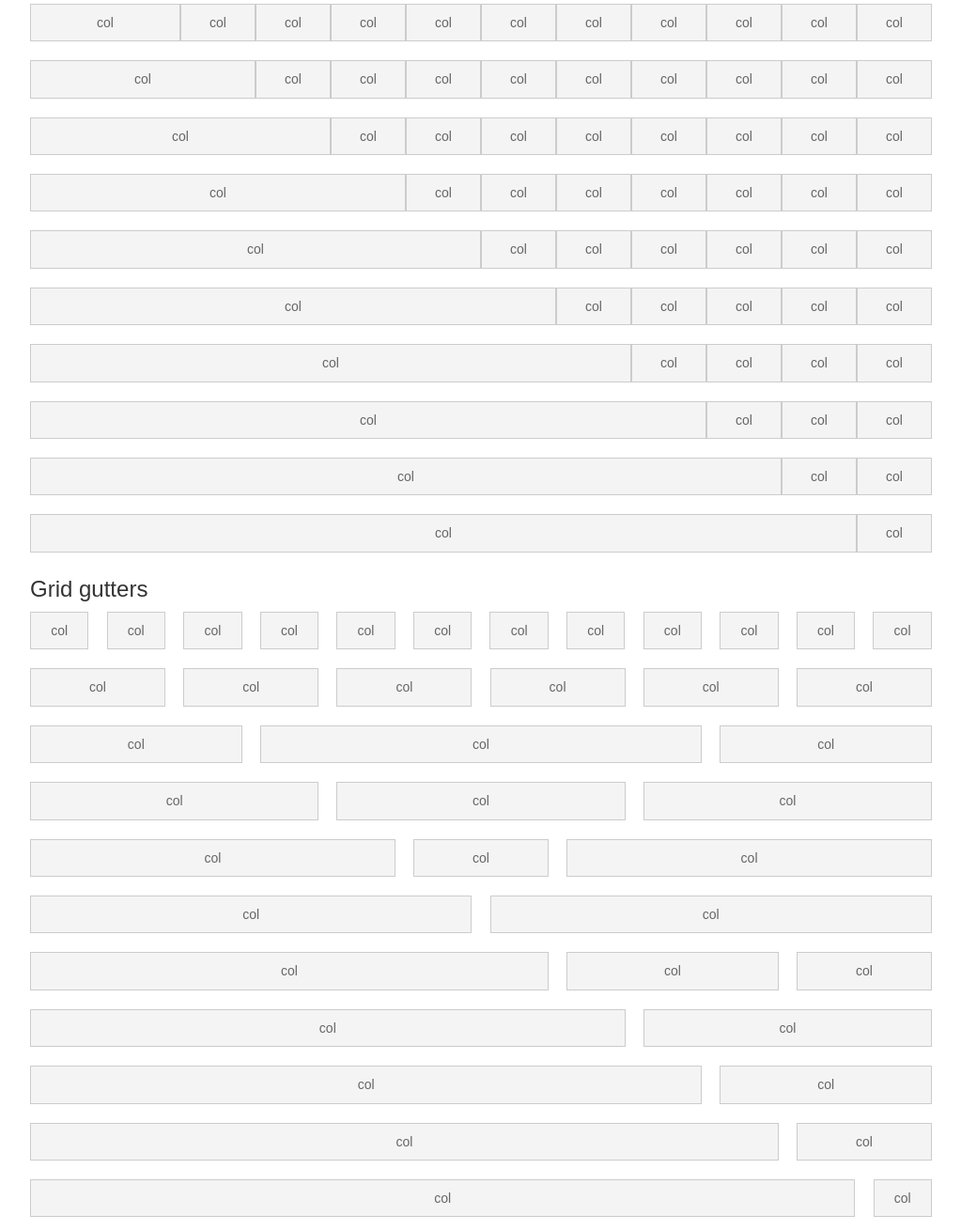
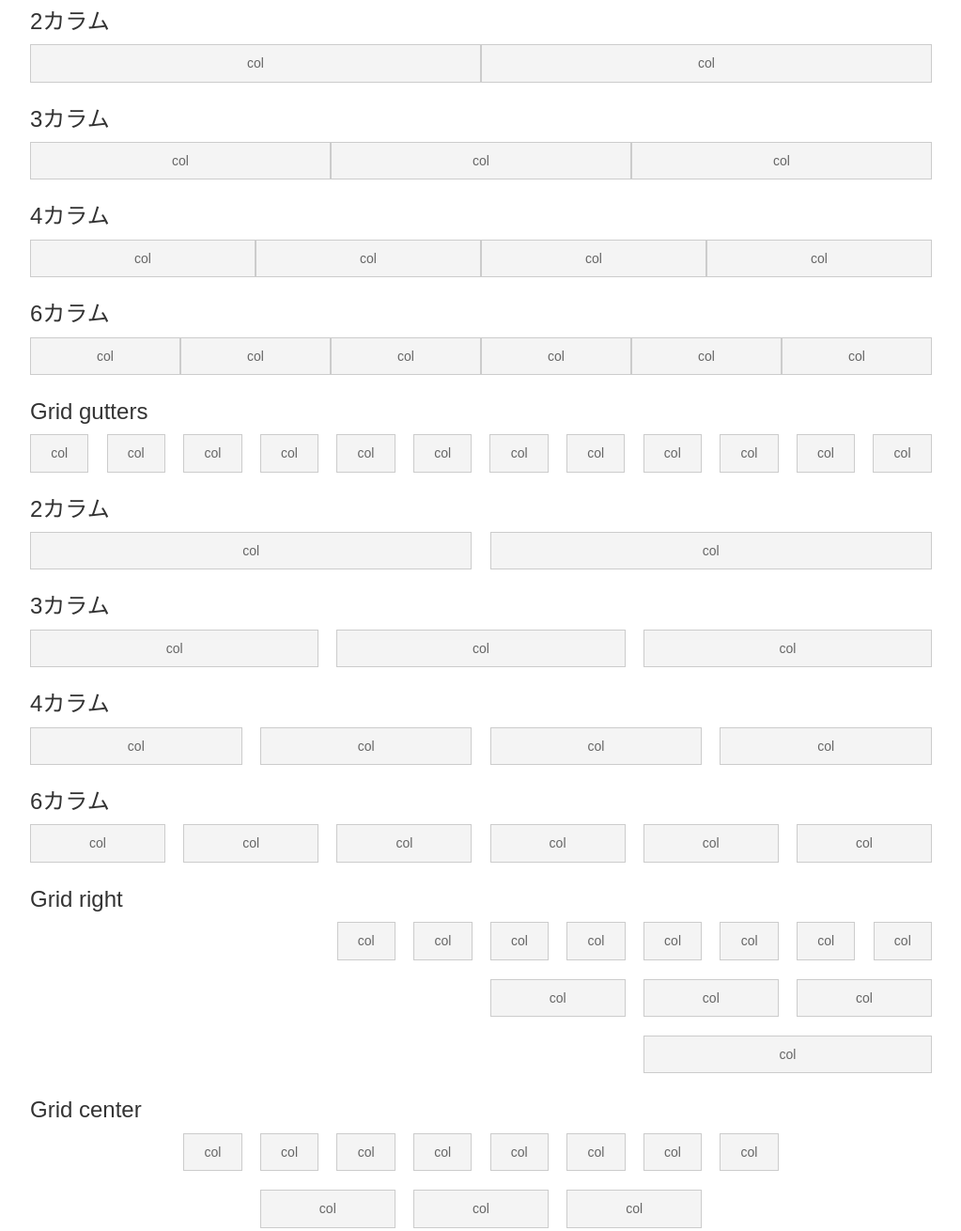
Before and after one commit to Takumi0901/grid_layout, a website: page index.html in a window 1280 px wide. Shown: the part 100-1410 px from the top of the page at 94% size, without its empty margins (128-1151 px from the left). Drawn offline with Linux system fonts and the light colour scheme.

Commit message:
readme記述とその他修正

```diff
--- a/css/grid_layout_.css
+++ /dev/null
@@ -1,160 +0,0 @@
-/** {
-	-webkit-box-sizing: border-box;
-	-moz-box-sizing: border-box;
-	box-sizing: border-box;
-}*/
-
-
-.grid {
-	width: 100%;
-	margin: 0 auto;
-	letter-spacing: -0.35em;
-}
-
-.grid--right{
-	text-align: right;
-}
-
-.grid--center{
-	text-align: center;
-}
-.grid--justify {
-	display: block;
-	text-align: justify;
-	text-justify: distribute-all-lines;
-}
-
-.grid--justify:after {
-	content: '';
-	display: inline-block;
-	width: 100%;
-}
-
-.grid--middle .grid__col{
-	vertical-align: middle;
-}
-
-.grid--top .grid__col{
-	vertical-align: top;
-}
-
-.grid--bottom .grid__col{
-	vertical-align: bottom;
-}
-
-/*.grid:after,
-.row:after,
-.grid__col:after,
-.clr:after,
-.group:after {
-	content: "";
-	display: table;
-	clear: both;
-}*/
-
-/*.row { padding-bottom: 0em;
-}*/
-
-
-.grid__col {
-	-webkit-box-sizing: border-box;
-	-moz-box-sizing: border-box;
-	box-sizing: border-box;
-	display: block;
-	width: 100%;
-	vertical-align: top;
-	letter-spacing: normal;
-	word-spacing: normal;
-	word-wrap: break-word;
-}
-
-.grid__col--middle{
-	vertical-align: middle;
-}
-
-.grid__col--top{
-	vertical-align: top;
-}
-
-.grid__col--bottom{
-	vertical-align: bottom;
-}
-
-/*.grid__col--right{
-	margin-right: auto;
-}*/
-
-@media ( min-width : 768px ) {
-
-	.grid--gutters .grid__col {
-		margin-left: 2%;
-	}
-
-	.grid--gutters .grid__col:first-child {
-		margin-left: 0;
-	}
-}
-
-
-
-
-/*	COLUMN WIDTH ON DISPLAYS +768px
-	You might need to play with media queries here to suite your design. */
-@media ( min-width : 768px ) {
-
-	.grid__col {
-		display: inline-block;
-		width: auto;
-	}
-	.grid__col--1 { width: 8.33333333333%; }
-	.grid__col--2 { width: 16.6666666667%; }
-	.grid__col--3 { width: 25%; }
-	.grid__col--4 { width: 33.3333333333%; }
-	.grid__col--5 { width: 41.6666666667%; }
-	.grid__col--6 { width: 50%; }
-	.grid__col--7 { width: 58.3333333333%; }
-	.grid__col--8 { width: 66.6666666667%; }
-	.grid__col--9 { width: 75%; }
-	.grid__col--10 { width: 83.3333333333%; }
-	.grid__col--11 { width: 91.6666666667%; }
-	.grid__col--12 { width: 100%; }
-
-	.grid__offset--1 { margin-right: 8.33333333333%; }
-	.grid__offset--2 { margin-right: 16.6666666667%; }
-	.grid__offset--3 { margin-right: 25%; }
-	.grid__offset--4 { margin-right: 33.3333333333%; }
-	.grid__offset--5 { margin-right: 41.6666666667%; }
-	.grid__offset--6 { margin-right: 50%; }
-	.grid__offset--7 { margin-right: 58.3333333333%; }
-	.grid__offset--8 { margin-right: 66.6666666667%; }
-	.grid__offset--9 { margin-right: 75%; }
-	.grid__offset--10 { margin-right: 83.3333333333%; }
-	.grid__offset--11 { margin-right: 91.6666666667%; }
-	.grid__offset--12 { margin-right: 100%; }
-
-	.grid--gutters .grid__col--1 { width: 6.5%; }
-	.grid--gutters .grid__col--2 { width: 15.0%; }
-	.grid--gutters .grid__col--3 { width: 23.5%; }
-	.grid--gutters .grid__col--4 { width: 32.0%; }
-	.grid--gutters .grid__col--5 { width: 40.5%; }
-	.grid--gutters .grid__col--6 { width: 49.0%; }
-	.grid--gutters .grid__col--7 { width: 57.5%; }
-	.grid--gutters .grid__col--8 { width: 66.0%; }
-	.grid--gutters .grid__col--9 { width: 74.5%; }
-	.grid--gutters .grid__col--10 { width: 83.0%; }
-	.grid--gutters .grid__col--11 { width: 91.5%; }
-	.grid--gutters .grid__col--12 { width: 100%; }
-
-	.grid--gutters .grid__offset--1 { margin-right: 8.5%; }
-	.grid--gutters .grid__offset--2 { margin-right: 17.0%; }
-	.grid--gutters .grid__offset--3 { margin-right: 25.5%; }
-	.grid--gutters .grid__offset--4 { margin-right: 34.0%; }
-	.grid--gutters .grid__offset--5 { margin-right: 42.5%; }
-	.grid--gutters .grid__offset--6 { margin-right: 51.0%; }
-	.grid--gutters .grid__offset--7 { margin-right: 59.5%; }
-	.grid--gutters .grid__offset--8 { margin-right: 68.0%; }
-	.grid--gutters .grid__offset--9 { margin-right: 76.5%; }
-	.grid--gutters .grid__offset--10 { margin-right: 85.0%; }
-	.grid--gutters .grid__offset--11 { margin-right: 93.5%; }
-	.grid--gutters .grid__offset--12 { margin-right: 100%; }
-}
--- a/index.html
+++ b/index.html
@@ -28,109 +28,43 @@
 			<div class="grid__col grid__col--1"><div class="box">col</div></div>
 		</div>
 	</div>
+
+	<h2>2カラム</h2>
+	<div class="container">
+		<div class="grid">
+			<div class="grid__col grid__col--6"><div class="box">col</div></div>
+			<div class="grid__col grid__col--6"><div class="box">col</div></div>
+		</div>
+	</div>
+
+	<h2>3カラム</h2>
+	<div class="container">
+		<div class="grid">
+			<div class="grid__col grid__col--4"><div class="box">col</div></div>
+			<div class="grid__col grid__col--4"><div class="box">col</div></div>
+			<div class="grid__col grid__col--4"><div class="box">col</div></div>
+		</div>
+	</div>
+
+	<h2>4カラム</h2>
+	<div class="container">
+		<div class="grid">
+			<div class="grid__col grid__col--3"><div class="box">col</div></div>
+			<div class="grid__col grid__col--3"><div class="box">col</div></div>
+			<div class="grid__col grid__col--3"><div class="box">col</div></div>
+			<div class="grid__col grid__col--3"><div class="box">col</div></div>
+		</div>
+	</div>
+
+	<h2>6カラム</h2>
 	<div class="container">
 		<div class="grid">
 			<div class="grid__col grid__col--2"><div class="box">col</div></div>
-			<div class="grid__col grid__col--1"><div class="box">col</div></div>
-			<div class="grid__col grid__col--1"><div class="box">col</div></div>
-			<div class="grid__col grid__col--1"><div class="box">col</div></div>
-			<div class="grid__col grid__col--1"><div class="box">col</div></div>
-			<div class="grid__col grid__col--1"><div class="box">col</div></div>
-			<div class="grid__col grid__col--1"><div class="box">col</div></div>
-			<div class="grid__col grid__col--1"><div class="box">col</div></div>
-			<div class="grid__col grid__col--1"><div class="box">col</div></div>
-			<div class="grid__col grid__col--1"><div class="box">col</div></div>
-			<div class="grid__col grid__col--1"><div class="box">col</div></div>
-		</div>
-	</div>
-	<div class="container">
-		<div class="grid">
-			<div class="grid__col grid__col--3"><div class="box">col</div></div>
-			<div class="grid__col grid__col--1"><div class="box">col</div></div>
-			<div class="grid__col grid__col--1"><div class="box">col</div></div>
-			<div class="grid__col grid__col--1"><div class="box">col</div></div>
-			<div class="grid__col grid__col--1"><div class="box">col</div></div>
-			<div class="grid__col grid__col--1"><div class="box">col</div></div>
-			<div class="grid__col grid__col--1"><div class="box">col</div></div>
-			<div class="grid__col grid__col--1"><div class="box">col</div></div>
-			<div class="grid__col grid__col--1"><div class="box">col</div></div>
-			<div class="grid__col grid__col--1"><div class="box">col</div></div>
-		</div>
-	</div>
-	<div class="container">
-		<div class="grid">
-			<div class="grid__col grid__col--4"><div class="box">col</div></div>
-			<div class="grid__col grid__col--1"><div class="box">col</div></div>
-			<div class="grid__col grid__col--1"><div class="box">col</div></div>
-			<div class="grid__col grid__col--1"><div class="box">col</div></div>
-			<div class="grid__col grid__col--1"><div class="box">col</div></div>
-			<div class="grid__col grid__col--1"><div class="box">col</div></div>
-			<div class="grid__col grid__col--1"><div class="box">col</div></div>
-			<div class="grid__col grid__col--1"><div class="box">col</div></div>
-			<div class="grid__col grid__col--1"><div class="box">col</div></div>
-		</div>
-	</div>
-	<div class="container">
-		<div class="grid">
-			<div class="grid__col grid__col--5"><div class="box">col</div></div>
-			<div class="grid__col grid__col--1"><div class="box">col</div></div>
-			<div class="grid__col grid__col--1"><div class="box">col</div></div>
-			<div class="grid__col grid__col--1"><div class="box">col</div></div>
-			<div class="grid__col grid__col--1"><div class="box">col</div></div>
-			<div class="grid__col grid__col--1"><div class="box">col</div></div>
-			<div class="grid__col grid__col--1"><div class="box">col</div></div>
-			<div class="grid__col grid__col--1"><div class="box">col</div></div>
-		</div>
-	</div>
-	<div class="container">
-		<div class="grid">
-			<div class="grid__col grid__col--6"><div class="box">col</div></div>
-			<div class="grid__col grid__col--1"><div class="box">col</div></div>
-			<div class="grid__col grid__col--1"><div class="box">col</div></div>
-			<div class="grid__col grid__col--1"><div class="box">col</div></div>
-			<div class="grid__col grid__col--1"><div class="box">col</div></div>
-			<div class="grid__col grid__col--1"><div class="box">col</div></div>
-			<div class="grid__col grid__col--1"><div class="box">col</div></div>
-		</div>
-	</div>
-	<div class="container">
-		<div class="grid">
-			<div class="grid__col grid__col--7"><div class="box">col</div></div>
-			<div class="grid__col grid__col--1"><div class="box">col</div></div>
-			<div class="grid__col grid__col--1"><div class="box">col</div></div>
-			<div class="grid__col grid__col--1"><div class="box">col</div></div>
-			<div class="grid__col grid__col--1"><div class="box">col</div></div>
-			<div class="grid__col grid__col--1"><div class="box">col</div></div>
-		</div>
-	</div>
-	<div class="container">
-		<div class="grid">
-			<div class="grid__col grid__col--8"><div class="box">col</div></div>
-			<div class="grid__col grid__col--1"><div class="box">col</div></div>
-			<div class="grid__col grid__col--1"><div class="box">col</div></div>
-			<div class="grid__col grid__col--1"><div class="box">col</div></div>
-			<div class="grid__col grid__col--1"><div class="box">col</div></div>
-		</div>
-	</div>
-	<div class="container">
-		<div class="grid">
-			<div class="grid__col grid__col--9"><div class="box">col</div></div>
-			<div class="grid__col grid__col--1"><div class="box">col</div></div>
-			<div class="grid__col grid__col--1"><div class="box">col</div></div>
-			<div class="grid__col grid__col--1"><div class="box">col</div></div>
-		</div>
-	</div>
-	<div class="container">
-		<div class="grid">
-			<div class="grid__col grid__col--10"><div class="box">col</div></div>
-			<div class="grid__col grid__col--1"><div class="box">col</div></div>
-			<div class="grid__col grid__col--1"><div class="box">col</div></div>
-		</div>
-	</div>
-	<div class="container">
-		<div class="grid">
-			<div class="grid__col grid__col--11"><div class="box">col</div></div>
-			<div class="grid__col grid__col--1"><div class="box">col</div></div>
+			<div class="grid__col grid__col--2"><div class="box">col</div></div>
+			<div class="grid__col grid__col--2"><div class="box">col</div></div>
+			<div class="grid__col grid__col--2"><div class="box">col</div></div>
+			<div class="grid__col grid__col--2"><div class="box">col</div></div>
+			<div class="grid__col grid__col--2"><div class="box">col</div></div>
 		</div>
 	</div>
 
@@ -151,6 +85,35 @@
 			<div class="grid__col grid__col--1"><div class="box">col</div></div>
 		</div>
 	</div>
+
+	<h2>2カラム</h2>
+	<div class="container">
+		<div class="grid grid--gutters">
+			<div class="grid__col grid__col--6"><div class="box">col</div></div>
+			<div class="grid__col grid__col--6"><div class="box">col</div></div>
+		</div>
+	</div>
+
+	<h2>3カラム</h2>
+	<div class="container">
+		<div class="grid grid--gutters">
+			<div class="grid__col grid__col--4"><div class="box">col</div></div>
+			<div class="grid__col grid__col--4"><div class="box">col</div></div>
+			<div class="grid__col grid__col--4"><div class="box">col</div></div>
+		</div>
+	</div>
+
+	<h2>4カラム</h2>
+	<div class="container">
+		<div class="grid grid--gutters">
+			<div class="grid__col grid__col--3"><div class="box">col</div></div>
+			<div class="grid__col grid__col--3"><div class="box">col</div></div>
+			<div class="grid__col grid__col--3"><div class="box">col</div></div>
+			<div class="grid__col grid__col--3"><div class="box">col</div></div>
+		</div>
+	</div>
+
+	<h2>6カラム</h2>
 	<div class="container">
 		<div class="grid grid--gutters">
 			<div class="grid__col grid__col--2"><div class="box">col</div></div>
@@ -159,64 +122,6 @@
 			<div class="grid__col grid__col--2"><div class="box">col</div></div>
 			<div class="grid__col grid__col--2"><div class="box">col</div></div>
 			<div class="grid__col grid__col--2"><div class="box">col</div></div>
-		</div>
-	</div>
-	<div class="container">
-		<div class="grid grid--gutters">
-			<div class="grid__col grid__col--3"><div class="box">col</div></div>
-			<div class="grid__col grid__col--6"><div class="box">col</div></div>
-			<div class="grid__col grid__col--3"><div class="box">col</div></div>
-		</div>
-	</div>
-	<div class="container">
-		<div class="grid grid--gutters">
-			<div class="grid__col grid__col--4"><div class="box">col</div></div>
-			<div class="grid__col grid__col--4"><div class="box">col</div></div>
-			<div class="grid__col grid__col--4"><div class="box">col</div></div>
-		</div>
-	</div>
-	<div class="container">
-		<div class="grid grid--gutters">
-			<div class="grid__col grid__col--5"><div class="box">col</div></div>
-			<div class="grid__col grid__col--2"><div class="box">col</div></div>
-			<div class="grid__col grid__col--5"><div class="box">col</div></div>
-		</div>
-	</div>
-	<div class="container">
-		<div class="grid grid--gutters">
-			<div class="grid__col grid__col--6"><div class="box">col</div></div>
-			<div class="grid__col grid__col--6"><div class="box">col</div></div>
-		</div>
-	</div>
-	<div class="container">
-		<div class="grid grid--gutters">
-			<div class="grid__col grid__col--7"><div class="box">col</div></div>
-			<div class="grid__col grid__col--3"><div class="box">col</div></div>
-			<div class="grid__col grid__col--2"><div class="box">col</div></div>
-		</div>
-	</div>
-	<div class="container">
-		<div class="grid grid--gutters">
-			<div class="grid__col grid__col--8"><div class="box">col</div></div>
-			<div class="grid__col grid__col--4"><div class="box">col</div></div>
-		</div>
-	</div>
-	<div class="container">
-		<div class="grid grid--gutters">
-			<div class="grid__col grid__col--9"><div class="box">col</div></div>
-			<div class="grid__col grid__col--3"><div class="box">col</div></div>
-		</div>
-	</div>
-	<div class="container">
-		<div class="grid grid--gutters">
-			<div class="grid__col grid__col--10"><div class="box">col</div></div>
-			<div class="grid__col grid__col--2"><div class="box">col</div></div>
-		</div>
-	</div>
-	<div class="container">
-		<div class="grid grid--gutters">
-			<div class="grid__col grid__col--11"><div class="box">col</div></div>
-			<div class="grid__col grid__col--1"><div class="box">col</div></div>
 		</div>
 	</div>
 
```
Also changed, not shown: README.md.
